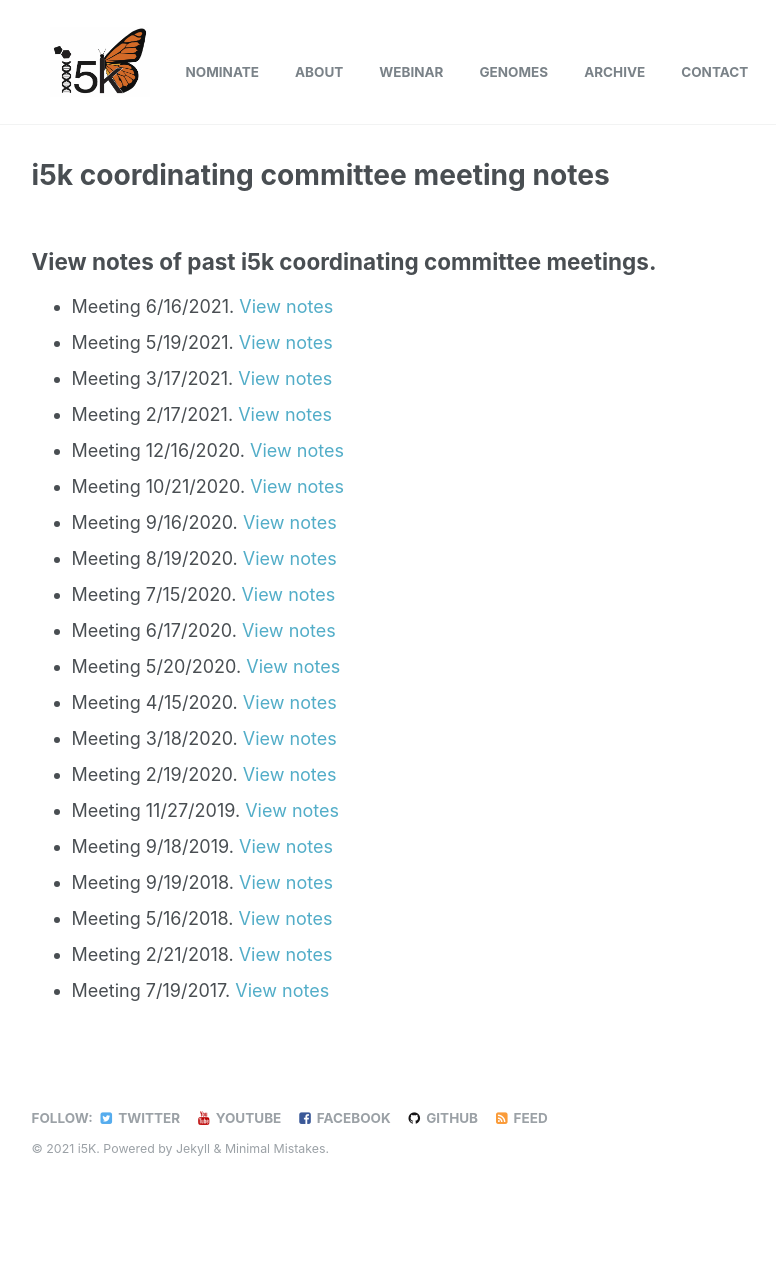
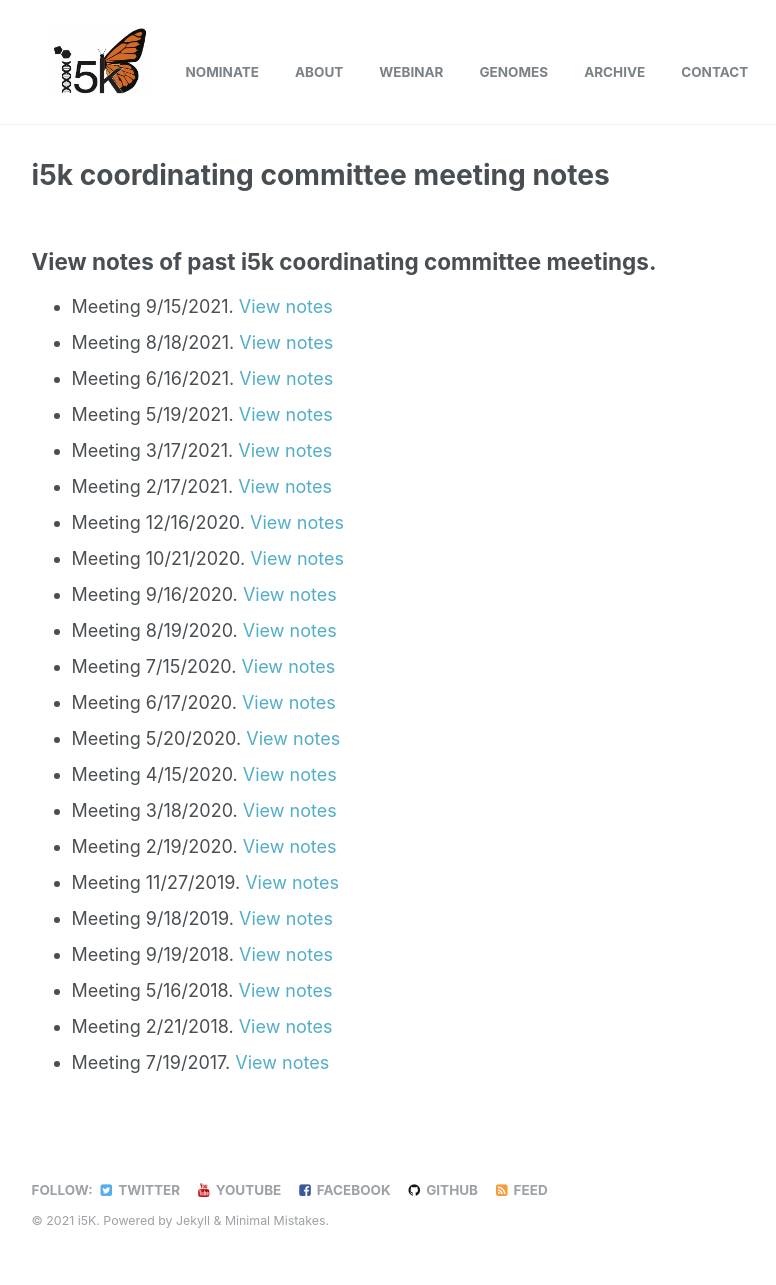
Before and after one commit to i5k/i5k.github.io, a Jekyll site: the page built from _pages/meeting-notes.md, in a window 1280 px wide. Shown: the whole page, without its empty margins (250-1026 px from the left). Built offline with Jekyll 4.4.1, drawn with Linux system fonts in a browser that asks for light colours; before the commit the page ends 1213 px from its top, so only the background shows below that.

Commit message:
Update meeting-notes.md

```diff
--- a/_pages/meeting-notes.md
+++ b/_pages/meeting-notes.md
@@ -7,6 +7,8 @@ permalink: /meeting-notes
 ## View notes of past i5k coordinating committee meetings.
 
 
+* Meeting 9/15/2021. [View notes](/meeting_notes/09-15-2021_Notes)
+* Meeting 8/18/2021. [View notes](/meeting_notes/08-18-2021_Notes)
 * Meeting 6/16/2021. [View notes](/meeting_notes/06-16-2021_Notes)
 * Meeting 5/19/2021. [View notes](/meeting_notes/05-19-2021_Notes)
 * Meeting 3/17/2021. [View notes](/meeting_notes/03-17-2021_Notes)
```
